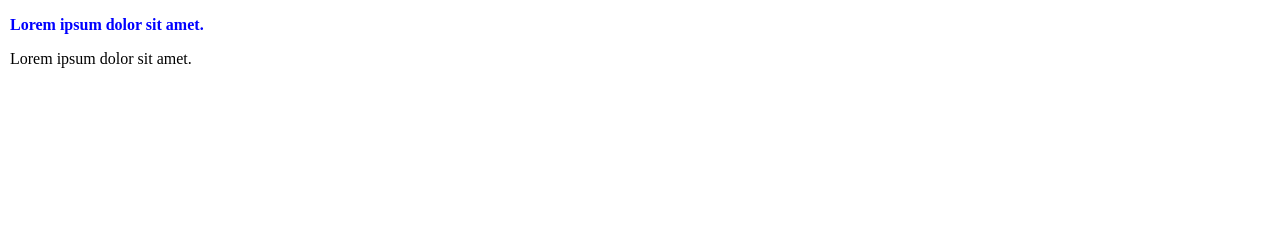
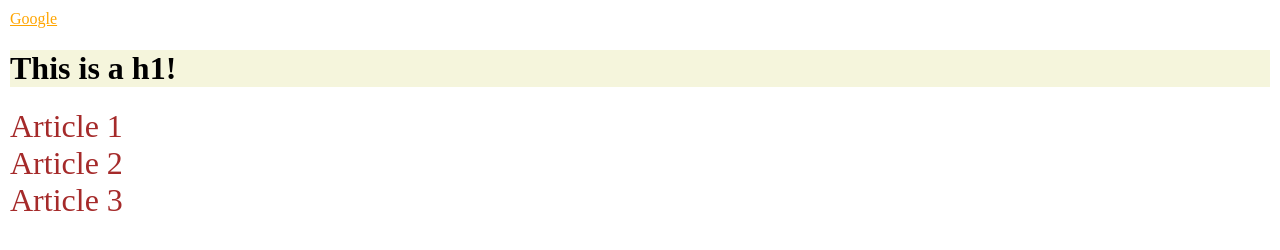
Before and after one commit to marcellusj/HTML-CSS-learning, a plain HTML site: page Sample_Website/index.html in a window 1280 px wide. Drawn offline with Linux system fonts and the light colour scheme.

Commit message:
Adding basic selectors.

```diff
--- a/Sample_Website/css/styles.css
+++ b/Sample_Website/css/styles.css
@@ -1,7 +1,16 @@
 body {
   margin: 10px;
 }
-
-p {
+a[href^="https"][href*="google"][href$=".com"] {
   color: orange;
 }
+#title {
+  color: black;
+  background-color: beige;
+  font-weight: bold;
+}
+
+article.product {
+  font-size: xx-large;
+  color: brown;
+}
--- a/Sample_Website/index.html
+++ b/Sample_Website/index.html
@@ -9,18 +9,12 @@
     <title>Document</title>
     <link rel="stylesheet" href="css/normalize.css" />
     <link rel="stylesheet" href="css/styles.css" />
-    <style>
-      p {
-        color: black;
-      }
-      #first {
-        color: blue;
-        font-weight: bold;
-      }
-    </style>
   </head>
   <body>
-    <p id="first">Lorem ipsum dolor sit amet.</p>
-    <p>Lorem ipsum dolor sit amet.</p>
+    <a href="https://google.com" target="_blank">Google</a>
+    <h1 id="title">This is a h1!</h1>
+    <article class="product">Article 1</article>
+    <article class="product">Article 2</article>
+    <article class="product">Article 3</article>
   </body>
 </html>
```
